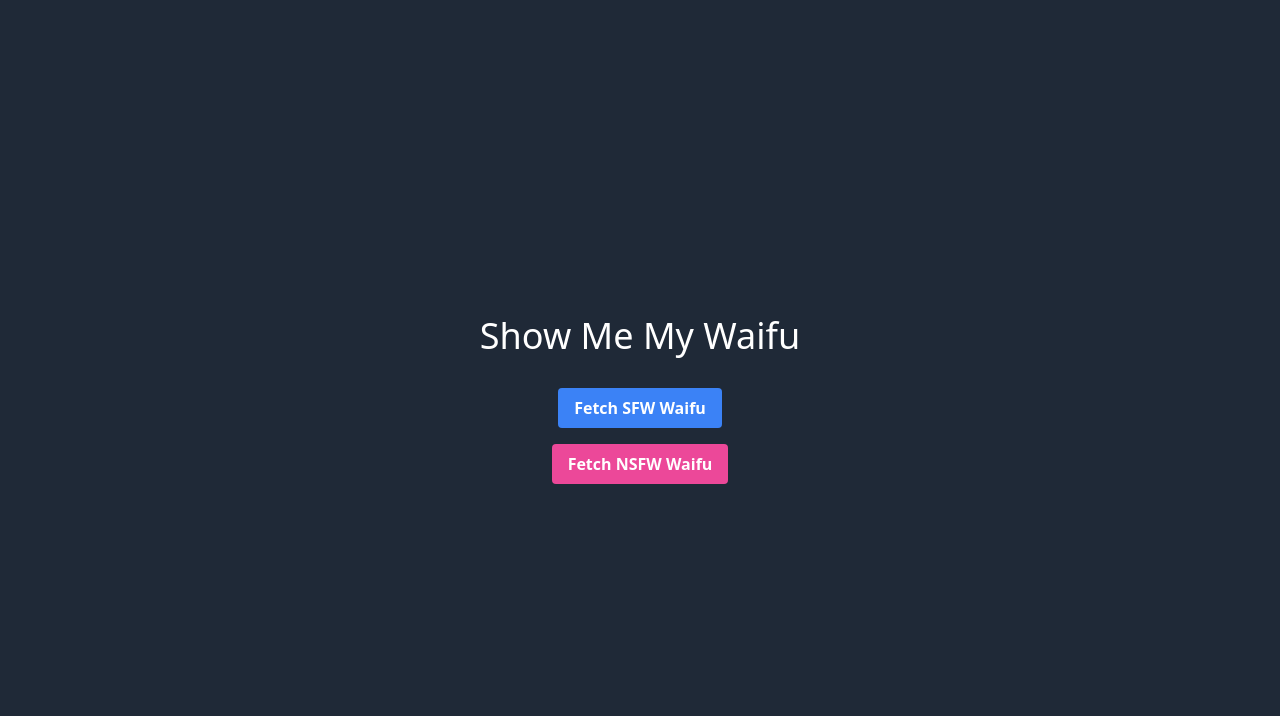
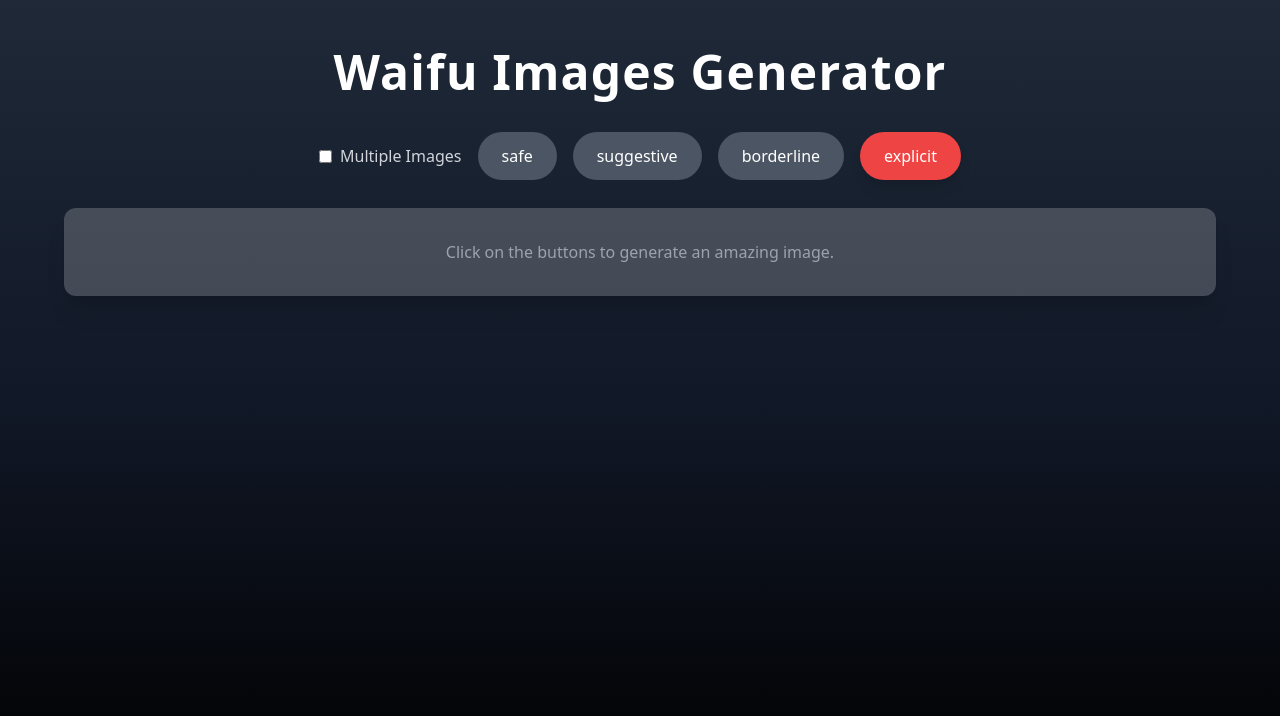
Before and after one commit to RohanDas28/Waifu-Finder, a React (Create React App) app: page / in a window 1280 px wide. Shown: the top 716 px of the page. Built offline with nearby package versions, Linux system fonts and the light colour scheme.

Commit message:
Changed API from Waifu to NekoAPI 🦄

```diff
--- a/package.json
+++ b/package.json
@@ -9,6 +9,7 @@
     "axios": "^1.6.2",
     "react": "^18.2.0",
     "react-dom": "^18.2.0",
+    "react-router-dom": "^6.21.1",
     "react-scripts": "5.0.1",
     "web-vitals": "^2.1.4"
   },
--- a/src/App.js
+++ b/src/App.js
@@ -1,52 +1,10 @@
-import React, { useState } from 'react';
-import axios from 'axios';
+// App.js
+import React from 'react';
+import NekosComponent from './NekosComponent';
 
 function App() {
-  const [waifuData, setWaifuData] = useState(null);
-  const [loading, setLoading] = useState(false);
-  const [error, setError] = useState(null);
-
-  const fetchWaifu = (apiUrl) => {
-    setLoading(true);
-
-    axios.get(apiUrl)
-      .then(response => {
-        setWaifuData(response.data);
-      })
-      .catch(error => {
-        console.error('Error fetching waifu:', error);
-        setError(error.message);
-      })
-      .finally(() => setLoading(false));
-  };
-
   return (
-    <div className="bg-gray-800 text-white min-h-screen flex flex-col items-center justify-center">
-      <h1 className="text-4xl mb-8">Show Me My Waifu</h1>
-
-      <button
-        className="bg-blue-500 hover:bg-blue-700 text-white font-bold py-2 px-4 rounded"
-        onClick={() => fetchWaifu('https://api.waifu.pics/sfw/waifu')}
-      >
-        Fetch SFW Waifu
-      </button>
-      {loading && <p>Loading image...</p>}
-      {error && <p className="text-red-500">Error: {error}</p>}
-      {waifuData && !loading && (
-        <img
-          className="mt-4 max-w-xl max-h-96"
-          src={waifuData.url}
-          alt="Waifu"
-        />
-      )}
-
-      <button
-        className="bg-pink-500 hover:bg-pink-700 text-white font-bold py-2 px-4 rounded mt-4"
-        onClick={() => fetchWaifu('https://api.waifu.pics/nsfw/waifu')}
-      >
-        Fetch NSFW Waifu
-      </button>
-    </div>
+    <NekosComponent/>
   );
 }
 
--- /dev/null
+++ b/src/NekosComponent.js
@@ -0,0 +1,147 @@
+// NekosComponent.js
+import React, { useState } from 'react';
+import { fetchRandomImages } from './api';
+
+function NekosComponent() {
+  // State variables
+  const [currentRating, setCurrentRating] = useState(null);
+  const [currentImages, setCurrentImages] = useState([]);
+  const [loading, setLoading] = useState(false);
+  const [error, setError] = useState(null);
+  const [generateMultiple, setGenerateMultiple] = useState(false);
+  const [numberOfImages, setNumberOfImages] = useState(1);
+
+  // Ratings array
+  const lowercaseRatings = ['Safe', 'Suggestive', 'Borderline', 'Explicit'].map((rating) => rating.toLowerCase());
+
+  // Fetch new images based on rating and number
+  const fetchNewImages = async (rating, number) => {
+    setLoading(true);
+
+    try {
+      const response = await fetchRandomImages({ rating, limit: number });
+      setCurrentImages(response.items);
+    } catch (error) {
+      setError(error.message);
+    } finally {
+      setLoading(false);
+    }
+  };
+
+  // Handle rating button click
+  const handleRatingButtonClick = (rating) => {
+    setCurrentRating(rating);
+    if (generateMultiple) {
+      fetchNewImages(rating, numberOfImages);
+    } else {
+      fetchNewImages(rating, 1);
+    }
+  };
+
+  // Handle checkbox change
+  const handleCheckboxChange = () => {
+    setGenerateMultiple(!generateMultiple);
+  };
+
+  // Handle number of images change
+  const handleNumberOfImagesChange = (e) => {
+    const value = parseInt(e.target.value, 10);
+    setNumberOfImages(value);
+  };
+
+  return (
+    <div className="bg-gradient-to-b from-gray-800 via-gray-900 to-black text-white min-h-screen flex flex-col items-center py-12 overflow-hidden">
+      {/* Header */}
+      <h1 className="text-3xl md:text-5xl mb-4 md:mb-8 font-bold tracking-wide">Waifu Images Generator</h1>
+
+      {/* Rating buttons */}
+      <div className="mb-4 md:mb-6 flex flex-col md:flex-row md:space-x-4">
+        {/* Checkbox for generating multiple images */}
+        <label className="flex items-center space-x-2 mb-2 md:mb-0">
+          <input
+            type="checkbox"
+            checked={generateMultiple}
+            onChange={handleCheckboxChange}
+            className="form-checkbox text-yellow-500"
+          />
+          <span className="text-gray-300">Multiple Images</span>
+        </label>
+
+        {/* Select for number of images */}
+        {generateMultiple && (
+          <select
+            value={numberOfImages}
+            onChange={handleNumberOfImagesChange}
+            className="mb-2 md:mb-0 px-2 py-1 border rounded text-black"
+          >
+            {[...Array(10).keys()].map((num) => (
+              <option key={num + 1} value={num + 1}>
+                {num + 1}
+              </option>
+            ))}
+          </select>
+        )}
+
+        {lowercaseRatings.map((rating) => (
+          <button
+            key={rating}
+            className={`px-6 py-3 rounded-full transition-all duration-300 transform m-1 ${
+              rating === 'explicit'
+                ? 'bg-red-500 shadow-lg hover:bg-red-700 hover:scale-105'
+                : rating === currentRating
+                ? 'bg-yellow-500 shadow-lg scale-105'
+                : 'bg-gray-600 hover:bg-gray-700 hover:scale-105'
+            }`}
+            onClick={() => handleRatingButtonClick(rating)}
+          >
+            {rating}
+          </button>
+        ))}
+      </div>
+
+      {/* Image display */}
+      <div className="bg-white bg-opacity-20 p-4 md:p-8 rounded-xl shadow-xl w-full md:w-[90%] flex flex-wrap justify-center">
+        {loading && (
+          <div className="flex items-center">
+            <div className="mr-4 animate-spin">
+              <svg
+                className="w-8 h-8 text-yellow-500"
+                fill="none"
+                stroke="currentColor"
+                viewBox="0 0 24 24"
+                xmlns="http://www.w3.org/2000/svg"
+              >
+                <path
+                  strokeLinecap="round"
+                  strokeLinejoin="round"
+                  strokeWidth="2"
+                  d="M12 6v6m0 6V6m0 6h6m-6 0H6"
+                ></path>
+              </svg>
+            </div>
+            <p className="text-gray-400">Loading image...</p>
+          </div>
+        )}
+
+        {!loading && currentImages.length === 0 && (
+          <p className="text-gray-400 text-center md:text-left">
+            Click on the buttons to generate an amazing image.
+          </p>
+        )}
+
+        {!loading &&
+          currentImages.map((img, index) => (
+            <div key={index} className="mb-2 md:mb-4 mx-1 md:mx-2 w-full sm:w-1/2 md:w-1/3 lg:w-1/4 xl:w-1/5">
+              <img
+                className="max-w-full max-h-full object-cover rounded-lg"
+                src={img.sample_url}
+                alt={`Random ${index + 1}`}
+              />
+            </div>
+          ))}
+      </div>
+    </div>
+  );
+}
+
+export default NekosComponent;
--- /dev/null
+++ b/src/api.js
@@ -0,0 +1,21 @@
+// api.js
+import axios from 'axios';
+
+const fetchRandomImages = async (options = {}) => {
+  try {
+    // Example API URL for getting random images
+    const apiUrl = 'https://api.nekosapi.com/v3/images/random';
+
+    // Constructing query parameters based on options
+    const queryParams = new URLSearchParams(options);
+    const fullApiUrl = `${apiUrl}?${queryParams.toString()}`;
+
+    const response = await axios.get(fullApiUrl);
+    return response.data; // Assuming the response contains the list of random images
+  } catch (error) {
+    console.error('Error fetching random images:', error);
+    throw error;
+  }
+};
+
+export { fetchRandomImages };
--- a/src/index.js
+++ b/src/index.js
@@ -2,6 +2,7 @@ import React from 'react';
 import ReactDOM from 'react-dom/client';
 import './index.css';
 import App from './App';
+
 
 const root = ReactDOM.createRoot(document.getElementById('root'));
 root.render(
```
Also changed, not shown: 2 other files (tests, documents, lock files or other folders).
